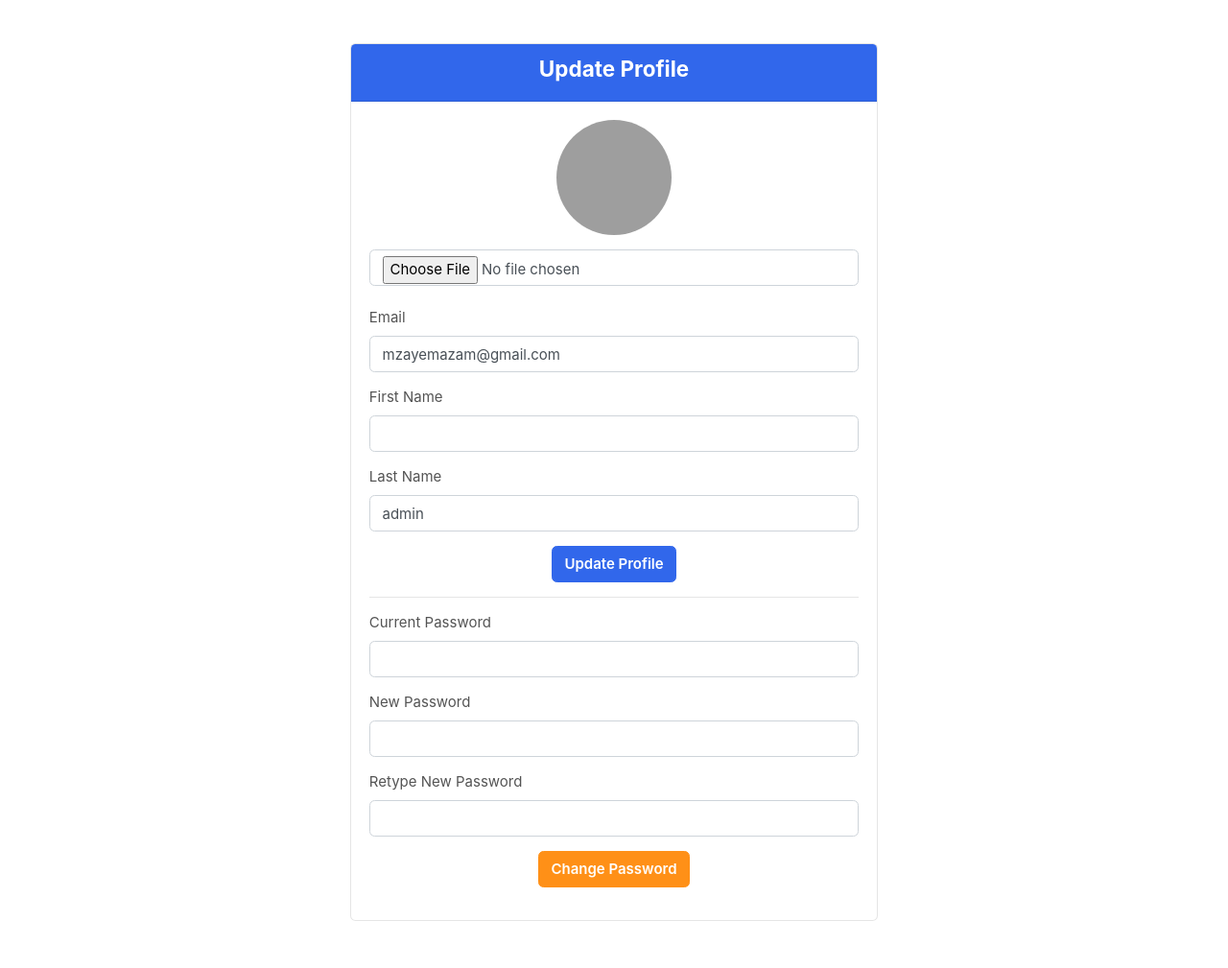
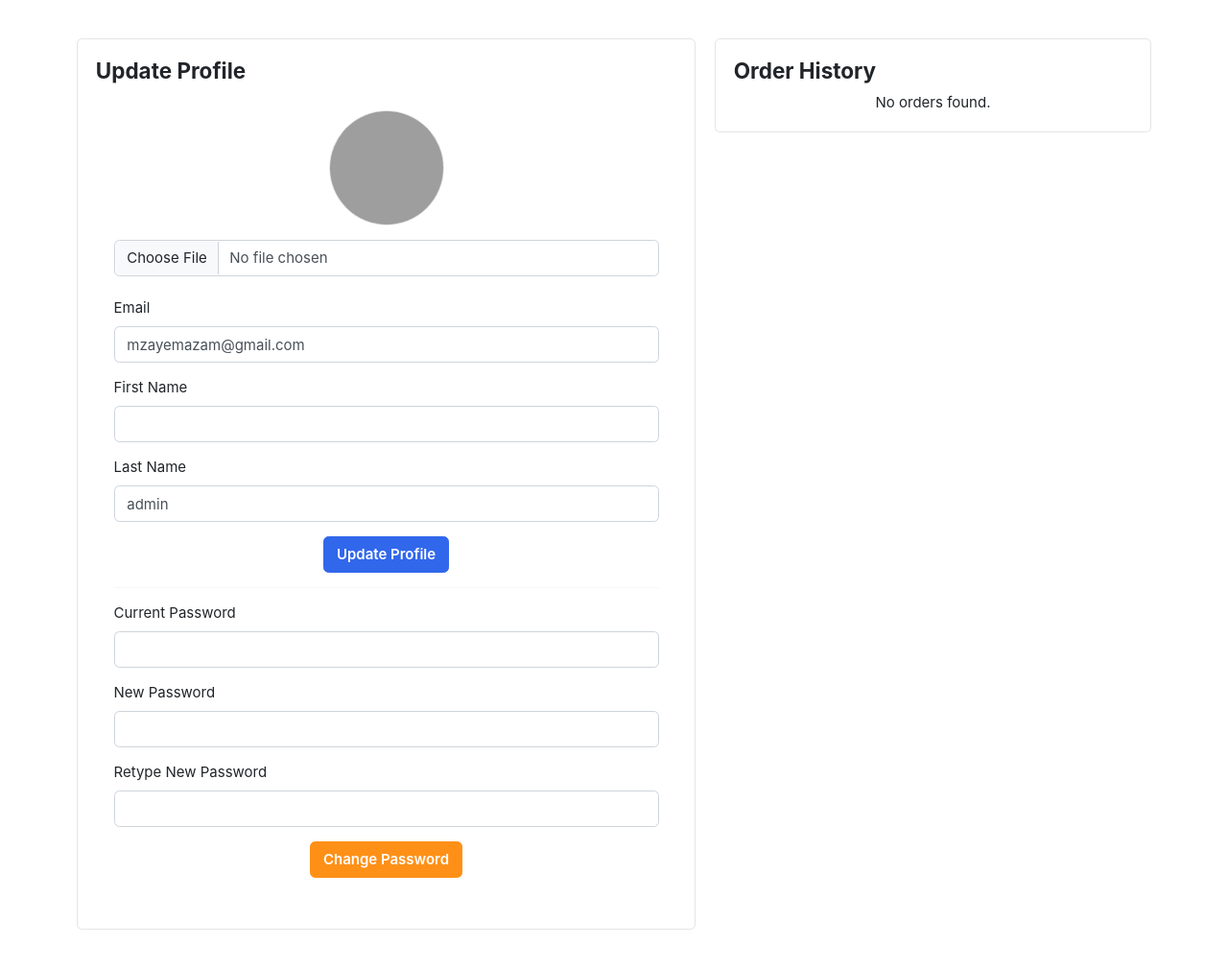
Before and after one commit to mzayem/Django-React-Ecommerce, a Django app: page /account/ in a window 1280 px wide. Shown: the part 117-1126 px from the top of the page at 96% size. Before the commit the page ends 1077 px from the top, so only its background shows below. Run offline with Django 5.2, Linux system fonts and the light colour scheme; a user stored in the database is signed in; data comes from the database, SQL or seed files in the repository; both versions use the stored data as it was after the commit; some libraries are stand-ins or nearby versions; some web fonts are replaced; grey boxes are pictures that could not be loaded.

Commit message:
order fixes

```diff
--- a/ecom/accounts/views.py
+++ b/ecom/accounts/views.py
@@ -79,6 +79,7 @@ def logout_user(request):
 def profile_page(request):
     if request.user.is_authenticated:
         user = request.user
+
         if request.method == 'POST':
             email = request.POST.get('email')
             first_name = request.POST.get('first_name')
@@ -95,8 +96,9 @@ def profile_page(request):
                 profile.profile_image = profile_image
             profile.save()
             return redirect('profile')
+        user_orders = Order.objects.filter(user=user).order_by('-created_at')
 
-        return render(request, 'accounts/profile.html', {'user': request.user})
+        return render(request, 'accounts/profile.html', {'user': request.user, 'orders': user_orders})
     else:
         return redirect('/account/login')
 def change_password(request):
@@ -132,23 +134,26 @@ def cart(request):
     else:
 
         cart = Cart.objects.filter(is_paid=False, user=request.user).first()
-        total_price = cart.get_cart_total()
+        total_price = 0
+        sub_total_price = 0
 
         if cart:
             cart_items = cart.get_cart_items()
+            total_price = cart.get_cart_total()
         else:
             cart_items = []
         if request.method == 'POST':
-            quantity = request.POST.get('quantity')
-            cart_item = request.POST.get('cart_item')
-            print(quantity, cart_item)
-            cart_item_obj = CartItem.objects.filter(cart=cart, uid=cart_item)
-            cart_item_obj.update(quantity=quantity)
-            return HttpResponseRedirect(request.META.get('HTTP_REFERER'))
+            form_type = request.POST.get('form_type')
+            if form_type == 'quantity_update':
+                quantity = request.POST.get('quantity')
+                cart_item = request.POST.get('cart_item')
+                cart_item_obj = CartItem.objects.filter(cart=cart, uid=cart_item)
+                cart_item_obj.update(quantity=quantity)
+                return HttpResponseRedirect(request.META.get('HTTP_REFERER'))
 
-        if request.method == 'POST':
-            coupon = request.POST.get('coupon')
-            coupon_obj= Coupon.objects.filter(coupon_code__icontains=coupon)
+            if form_type == 'coupon':
+                coupon = request.POST.get('coupon')
+                coupon_obj= Coupon.objects.filter(coupon_code__icontains=coupon)
 
             if not coupon_obj:
                 messages.warning(request, "Invalid coupon code")
@@ -169,8 +174,8 @@ def cart(request):
             return HttpResponseRedirect(request.META.get('HTTP_REFERER'))
 
 
-
-        sub_total_price = total_price + cart.coupon.discount_price if cart.coupon else total_price
+        if cart.coupon:
+            sub_total_price = total_price + cart.coupon.discount_price if cart.coupon else total_price
         context = {'cart_items': cart_items, 'total_price': total_price, 'cart':cart, 'sub_total_price': sub_total_price}
         return render(request, 'accounts/cart.html', context= context)
 
@@ -201,11 +206,13 @@ def checkout(request):
          return redirect('/account/login')
     else:
         cart = Cart.objects.filter(is_paid=False, user=request.user).first()
-        total_price = cart.get_cart_total()
-        sub_total_price = total_price + cart.coupon.discount_price if cart.coupon else total_price
+        total_price = 0
+        sub_total_price= 0
 
         if cart:
             cart_items = cart.get_cart_items()
+            total_price = cart.get_cart_total()
+            sub_total_price = total_price + cart.coupon.discount_price if cart.coupon else total_price
         else:
             cart_items = []
 
--- a/ecom/home/urls.py
+++ b/ecom/home/urls.py
@@ -1,6 +1,7 @@
 from django.urls import path
-from home.views import index
+from home.views import index, search_page
 
 urlpatterns = [
     path('', index, name='Home'),
+    path('search/', search_page, name='search'),
 ]
--- a/ecom/templates/accounts/cart.html
+++ b/ecom/templates/accounts/cart.html
@@ -37,6 +37,7 @@
             <td>
                 <form  method="POST">
                     {% csrf_token %}
+                    <input type="hidden" name="form_type" value="quantity_update">
                     <input type="hidden" name="cart_item" value="{{ item.uid }}">
                     <select onchange="this.form.submit()" class="form-control" name="quantity">
                         <option value="1" {% if item.quantity == 1 %} selected {% endif %}>1</option>
@@ -83,6 +84,7 @@
                     <div class="form-group">
                         <label>Have coupon?</label>
                         <div class="input-group">
+                            <input type="hidden" name="form_type" value="coupon">
                             <input type="text" class="form-control" name="coupon" placeholder="Coupon code">
                             <span class="input-group-append">
                                 <button type="submit" class="btn btn-primary">Apply</button>
--- a/ecom/templates/accounts/profile.html
+++ b/ecom/templates/accounts/profile.html
@@ -1,13 +1,13 @@
 {% extends "base/base.html" %}
 {% block start %}
 
-<div class="container mt-5">
-    <div class="row justify-content-center">
-        <div class="col-md-6">
+<section class="section-content padding-y">
+    <div class="container">
+        <div class="row">
+            <main class="col-md-7">
                 <div class="card">
-                <div class="card-header text-center bg-primary text-white">
-                    <h4>Update Profile</h4>
-                </div>
+                    <div class="card-body">
+                        <h4 class="text-dark">Update Profile</h4>
                         <div class="card-body">
                             <!-- Profile Update Form -->
                             <form method="POST" enctype="multipart/form-data">
@@ -15,9 +15,9 @@
                                 <!-- Profile Image -->
                                 <div class="text-center mb-4">
                                     {% if user.profile.profile_image %}
-                                <img src="{{ user.profile.profile_image.url }}" alt="Profile Photo" class="rounded-circle mb-3" width="120" height="120">
+                                        <img src="{{ user.profile.profile_image.url }}" alt="Profile Photo" class="rounded-circle mb-3 border" width="120" height="120">
                                     {% else %}
-                                <img src="/static/images/default-profile.png" alt="Default Profile Photo" class="rounded-circle mb-3" width="120" height="120">
+                                        <img src="/static/images/default-profile.png" alt="Default Profile Photo" class="rounded-circle mb-3 border" width="120" height="120">
                                     {% endif %}
                                     <input type="file" name="profile_image" class="form-control" accept="image/*">
                                 </div>
@@ -66,7 +66,57 @@
                         </div>
                     </div>
                 </div>
+            </main>
+            <aside class="col-md-5">
+                <div class="card mb-3">
+                    <div class="card-body">
+                        <h4 class="text-dark">Order History</h4>
+
+                        {% if orders %}
+                            {% for order in orders %}
+                                <div class="card mb-4">
+                                    <div class="card-header  text-secondary">
+                                        <h7>Order ID: {{ order.uid }}</h7>
+                                    </div>
+                                    <div class="card-body">
+                                        <p><strong>Order Date:</strong> {{ order.created_at|date:"Y-m-d H:i" }}</p>
+                                        <p><strong>Total Price:</strong> ${{ order.total_price }}</p>
+                                        <p><strong>Status:</strong> {{ order.status }}</p>
+
+                                        <!-- Order Items Toggle -->
+                                        <button
+                                            class="btn btn-outline-primary mb-3"
+                                            data-bs-toggle="collapse"
+                                            data-bs-target="#order-items-{{ order.id }}">
+                                            View Items
+                                        </button>
+
+                                        <!-- Collapsible Items -->
+                                        <div class="collapse" id="order-items-{{ order.id }}">
+                                            <ul class="list-group">
+                                                {% for item in order.cart_items.all %}
+                                                    <li class="list-group-item">
+                                                        <strong>{{ item.product.product_name }}</strong><br>
+                                                        Quantity: {{ item.quantity }}<br>
+                                                        Size: {{ item.sizeVariant.size_name }}<br>
+                                                        Color: {{ item.colorVariant.color_name }}
+                                                    </li>
+                                                {% endfor %}
+                                            </ul>
                                         </div>
                                     </div>
+                                </div>
+                            {% endfor %}
+                        {% else %}
+                            <p class="text-center">No orders found.</p>
+                        {% endif %}
+
+
+                    </div> <!-- card-body.// -->
+                </div>  <!-- card .// -->
+            </aside>
+        </div>
+    </div>
+</section>
 
 {% endblock %}
--- a/ecom/templates/base/base.html
+++ b/ecom/templates/base/base.html
@@ -17,6 +17,13 @@
 
     <!-- jQuery -->
     <script src="/media/js/jquery-2.0.0.min.js" type="text/javascript"></script>
+
+    <!-- Add these in the <head> section -->
+<link href="https://cdn.jsdelivr.net/npm/bootstrap@5.3.2/dist/css/bootstrap.min.css" rel="stylesheet">
+
+<!-- Add these before the closing </body> tag -->
+<script src="https://cdn.jsdelivr.net/npm/bootstrap@5.3.2/dist/js/bootstrap.bundle.min.js"></script>
+
 
     <!-- Bootstrap4 files-->
     <script
@@ -95,10 +102,11 @@
               <!-- brand-wrap.// -->
             </div>
             <div class="col-lg-6 col-sm-12">
-              <form action="#" class="search">
+              <form action="{% url 'search' %}" method="GET">
                 <div class="input-group w-100">
                   <input
                     type="text"
+                    name="query"
                     class="form-control"
                     placeholder="Search"
                   />
```
Also changed, not shown: ecom/home/views.py (+11 -0 lines), ecom/products/views.py (+28 -23 lines), ecom/templates/accounts/order_success.html (+11 -0 lines), ecom/templates/home/search_page.html (added, +37 -0 lines), ecom/db.sqlite3. Lines whose indentation alone changed are shown as unchanged.
